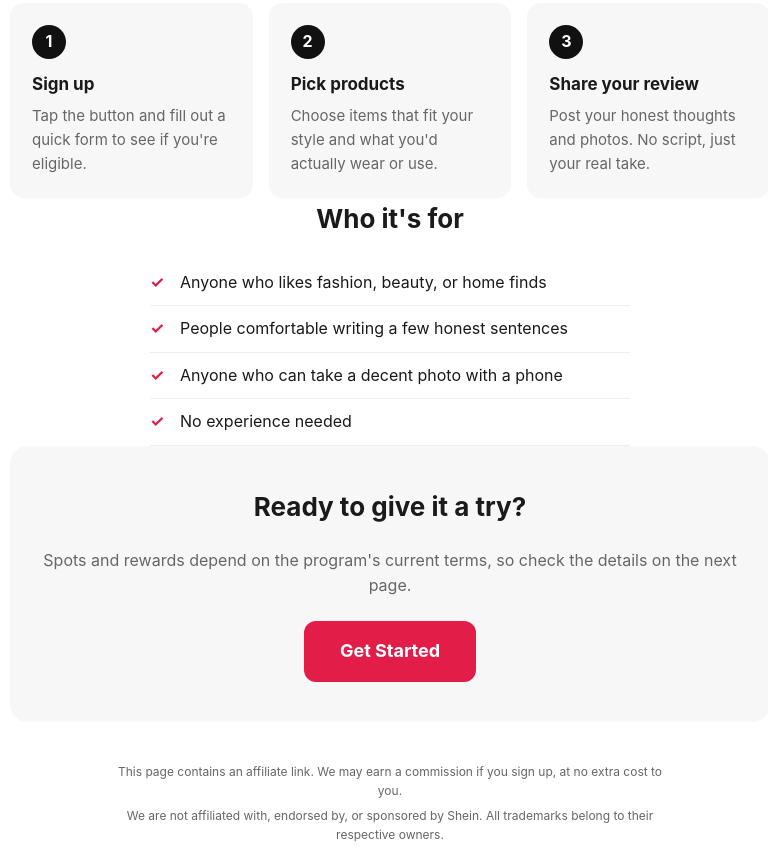
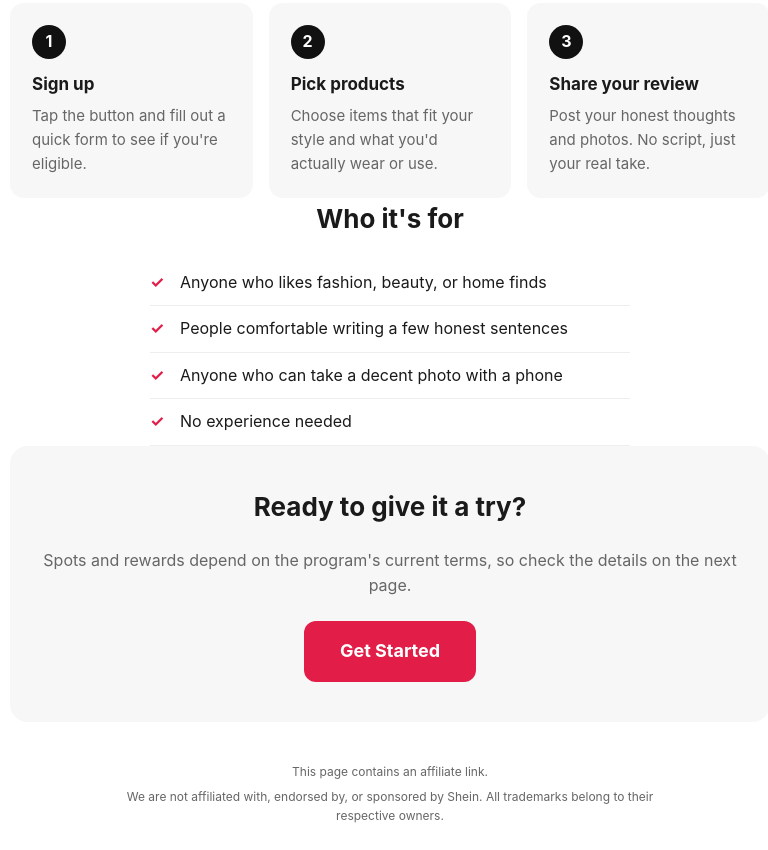
Before and after one commit to Klausgym/Shein-product-review, a plain HTML site: page index.html in a window 1280 px wide. Shown: the part 419-1269 px from the top of the page, without its empty margins (250-1018 px from the left). Drawn offline with Linux system fonts and the light colour scheme.

Commit message:
Update index.html

```diff
--- a/index.html
+++ b/index.html
@@ -160,7 +160,7 @@
 </section>
 
 <footer class="wrap">
-  <p>This page contains an affiliate link. We may earn a commission if you sign up, at no extra cost to you.</p>
+  <p>This page contains an affiliate link.</p>
   <p>We are not affiliated with, endorsed by, or sponsored by Shein. All trademarks belong to their respective owners.</p>
 </footer>
 
```
